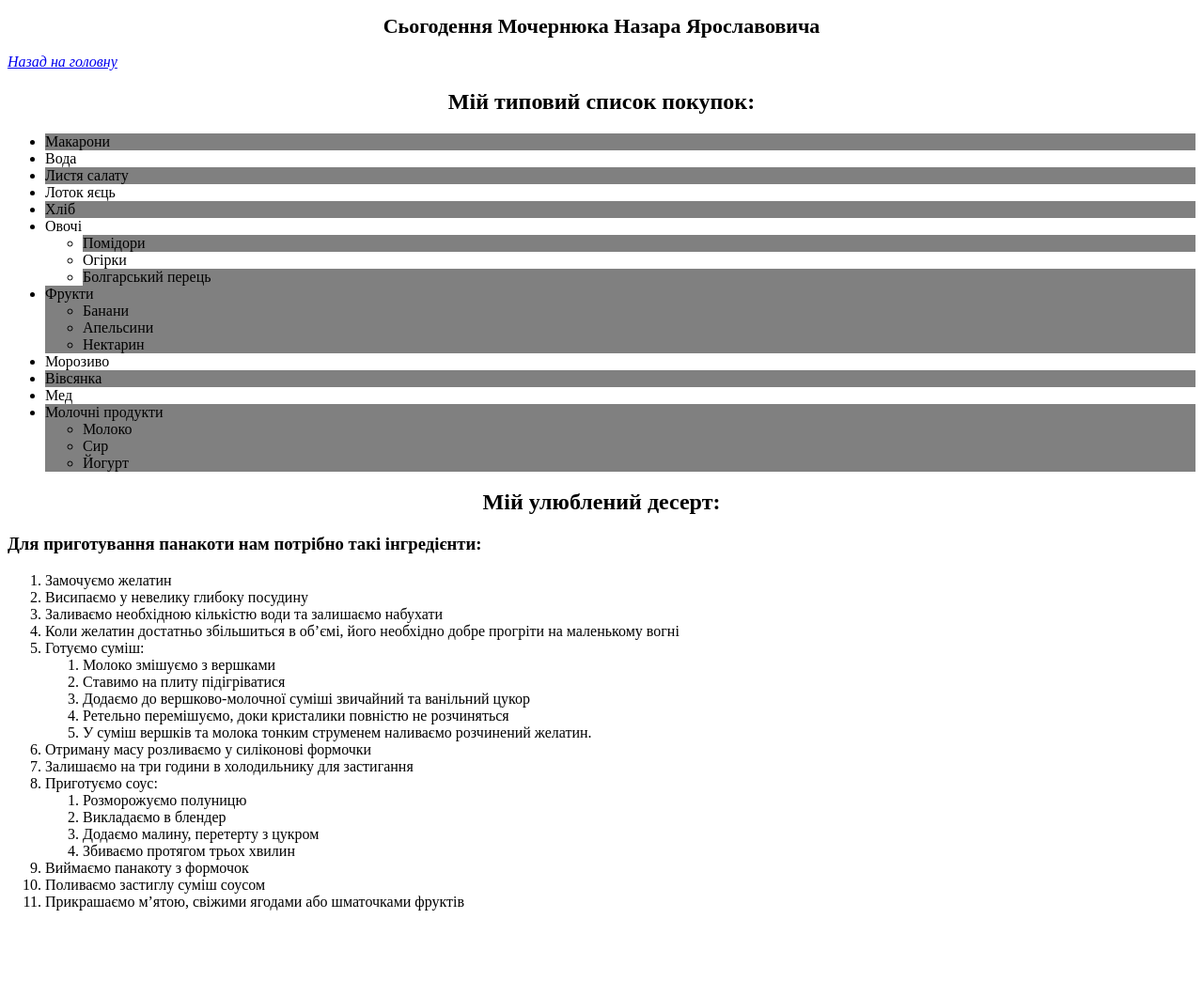
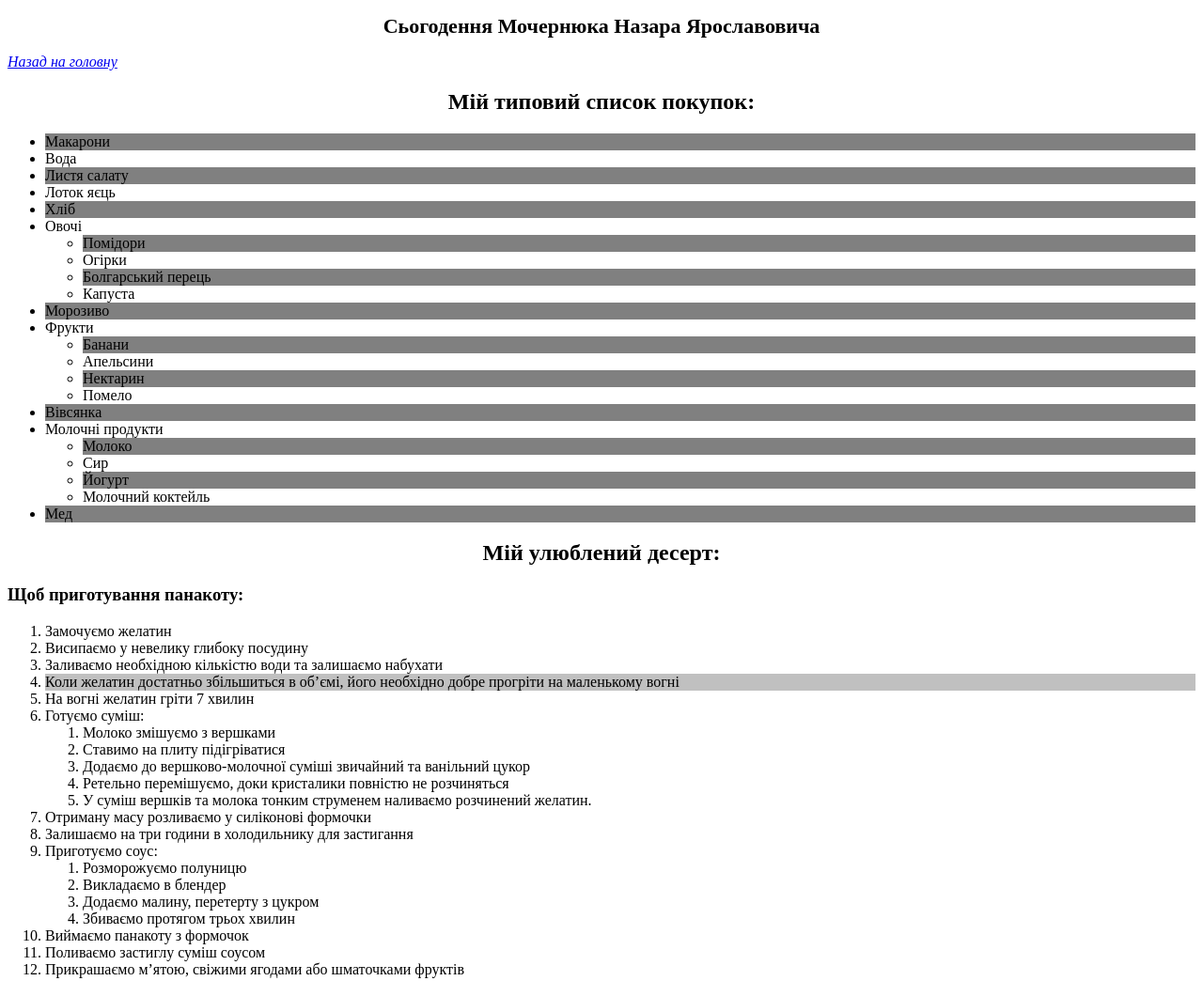
Before and after one commit to nmocherniuk/webdn, a plain HTML site: page lab2/novadays.html in a window 1280 px wide. Shown: the whole page at 94% size. Before the commit the page ends 985 px from the top, so only its background shows below. Drawn offline with Linux system fonts and the light colour scheme.

Commit message:
Update novadays.html

```diff
--- a/lab2/novadays.html
+++ b/lab2/novadays.html
@@ -18,15 +18,26 @@
             {
                 font-style:italic;
             }
-            ul>li:nth-child(odd)
+
+            div.firstlist li:nth-child(odd)
             {
                 background-color: gray;
             }
+            div.firstlist li:nth-child(even)
+            {
+                background-color: white;
+            }
 
-            ol>li:nth-child(3):active
+            #thirth, #fifth
             {
+                cursor: pointer;
+            }
 
+            #fourth
+            {
+                background-color: silver;
             }
+
 
 
 
@@ -38,6 +49,7 @@
         <h1>Сьогодення Мочернюка Назара Ярославовича</h1>
         <a href="Index.html"><p id="back">Назад на головну</p></a>
         <h2>Мій типовий список покупок:</h2>
+        <div class="firstlist">
             <ul>
                 <li>Макарони</li>
                 <li>Вода</li>
@@ -49,33 +61,40 @@
                         <li>Помідори</li>
                         <li>Огірки</li>
                         <li>Болгарський перець</li>
+                        <li>Капуста</li>
                     </ul>
                 </li>
+                <li>Морозиво</li>
                 <li>Фрукти
                     <ul>
                         <li>Банани</li>
                         <li>Апельсини</li>
                         <li>Нектарин</li>
+                        <li>Помело</li>
                     </ul>
                 </li>
-                <li>Морозиво</li>
+
                 <li>Вівсянка</li>
-                <li>Мед</li>
                 <li>Молочні продукти
                     <ul>
                         <li>Молоко</li>
                         <li>Сир</li>
                         <li>Йогурт</li>
+                        <li>Молочний коктейль</li>
                     </ul>
                 </li>
+                <li>Мед</li>
             </ul>
+        </div>
         <h2>Мій улюблений десерт:</h2>
-        <h3>Для приготування панакоти нам потрібно такі інгредієнти:</h3>
+        <h3>Щоб приготування панакоту:</h3>
+        <div class="secondlist">
         <ol>
             <li>Замочуємо желатин</li>
             <li>Висипаємо у невелику глибоку посудину</li>
-            <li>Заливаємо необхідною кількістю води та залишаємо набухати</li>
-            <li>Коли желатин достатньо збільшиться в об’ємі, його необхідно добре прогріти на маленькому вогні</li>
+            <li id="thirth">Заливаємо необхідною кількістю води та залишаємо набухати</li>
+            <li id="fourth">Коли желатин достатньо збільшиться в об’ємі, його необхідно добре прогріти на маленькому вогні</li>
+            <li id="fifth">На вогні желатин гріти 7 хвилин</li>
             <li>Готуємо суміш:
                 <ol>
                     <li>Молоко змішуємо з вершками</li>
@@ -99,5 +118,6 @@
             <li>Поливаємо застиглу суміш соусом</li>
             <li>Прикрашаємо м’ятою, свіжими ягодами або шматочками фруктів</li>
         </ol>
+    </div>
     </body>
 </html>
```
